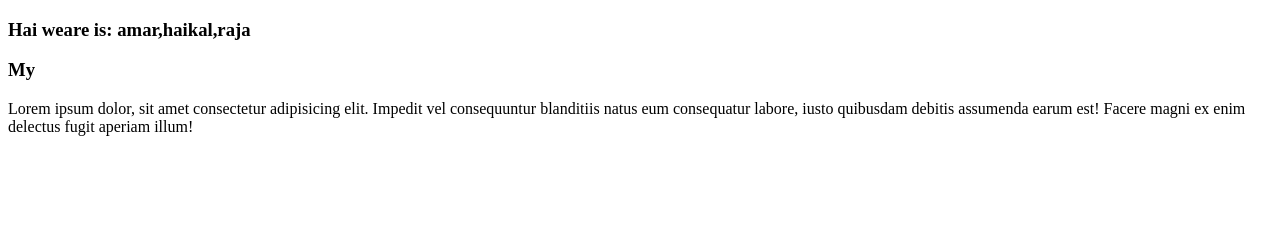
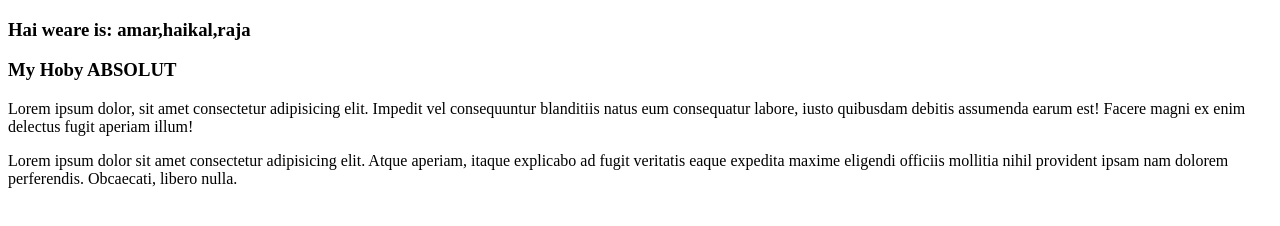
Before and after one commit to Jhons-stil/belajar-Collab, a plain HTML site: page about.html in a window 1280 px wide. Drawn offline with Linux system fonts and the light colour scheme.

Commit message:
mengupdate file about.html

```diff
--- a/about.html
+++ b/about.html
@@ -7,12 +7,18 @@
   </head>
   <body>
     <h3>Hai weare is: amar,haikal,raja</h3>
-    <h3>My</h3>
+    <h3>My Hoby ABSOLUT</h3>
     <p>
       Lorem ipsum dolor, sit amet consectetur adipisicing elit. Impedit vel
       consequuntur blanditiis natus eum consequatur labore, iusto quibusdam
       debitis assumenda earum est! Facere magni ex enim delectus fugit aperiam
       illum!
     </p>
+    <p>
+      Lorem ipsum dolor sit amet consectetur adipisicing elit. Atque aperiam,
+      itaque explicabo ad fugit veritatis eaque expedita maxime eligendi
+      officiis mollitia nihil provident ipsam nam dolorem perferendis.
+      Obcaecati, libero nulla.
+    </p>
   </body>
 </html>
```
